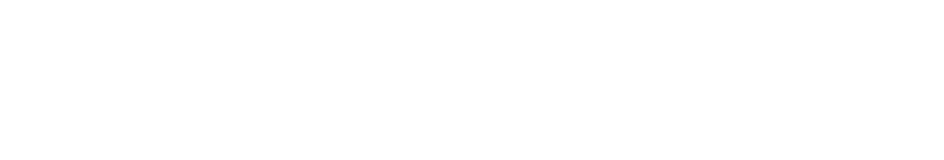
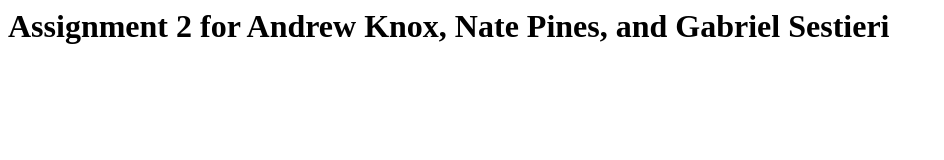
Before and after one commit to natepines/Group-18-asst-2, a website: page public/index.html in a window 1280 px wide. Shown: the whole page, without its empty margins (0-944 px from the left). Drawn offline with Linux system fonts and the light colour scheme.

Commit message:
test push

```diff
--- a/public/index.html
+++ b/public/index.html
@@ -5,6 +5,6 @@
     <title>Assignment 2 for Andrew Knox, Nate Pines, and Gabriel Sestieri</title>
 </head>
 <body>
-
+    <h1>Assignment 2 for Andrew Knox, Nate Pines, and Gabriel Sestieri</h1>
 </body>
 </html>
```
